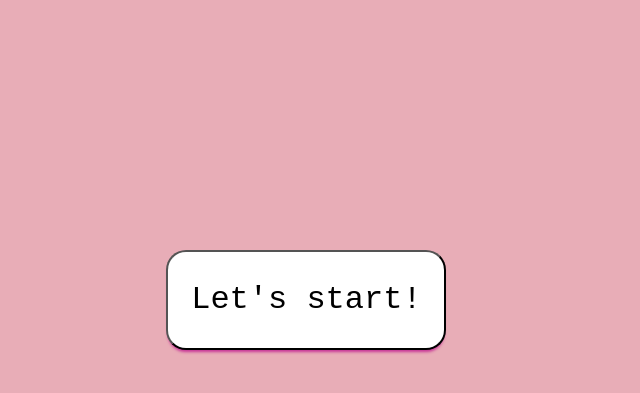
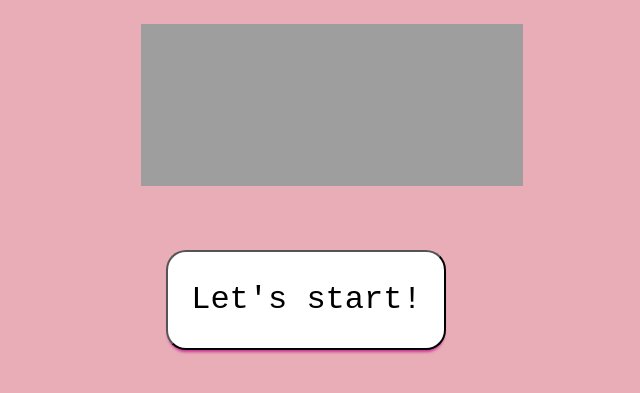
Before and after one commit to S29ara/eindopdrachtprogrammeren, a plain HTML site: page index.html in a window 1280 px wide. Shown: the part 193-586 px from the top of the page, without its empty margins (320-960 px from the left). Drawn offline with Linux system fonts and the light colour scheme; the site is published under a folder, as on GitHub Pages, so addresses that start at the root find nothing; files whose address does not match are found by name; a web font is replaced by a local one.

Commit message:
css update

```diff
--- a/css/styles.css
+++ b/css/styles.css
@@ -189,7 +189,7 @@ p {
 
 
 .startscherm_img {
-    background-image: url('/images/buildthebully.png');
+    background-image: url('../images/buildthebully.png');
     background-position: center;
     background-size: cover;
     background-color: transparent;
```
